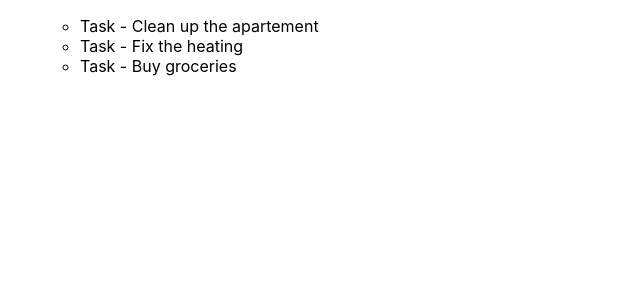
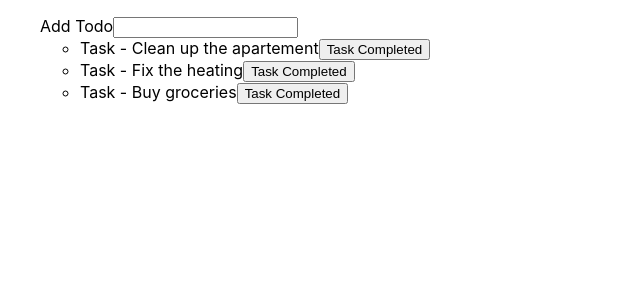
Before and after one commit to chrisAXZA/React-Projects, a React (Create React App) app in the folder todo-app2/: page / in a window 1280 px wide. Shown: the top 300 px of the page, without its empty margins (0-640 px from the left). Built offline with nearby package versions, Linux system fonts and the light colour scheme.

Commit message:
Implement deleteItem + addItem handlers

```diff
--- a/todo-app2/src/components/TodoItem.js
+++ b/todo-app2/src/components/TodoItem.js
@@ -1,9 +1,19 @@
-function TodoItem({ text }) {
+function TodoItem({
+    id,
+    text,
+    onDelete,
+}) {
     // console.log(text);
+
+    // const removeTaskHandler = () => console.log('Task removed!');
 
     return (
         // <li>Task - {todo.text}</li>
-        <li>Task - {text}</li>
+        <li>
+            Task - {text}
+            <button onClick={() => onDelete(id)}>Task Completed</button>
+            {/* <button onClick={onDelete}>Task Completed</button> */}
+        </li>
     );
 }
 
--- a/todo-app2/src/components/TodoList.js
+++ b/todo-app2/src/components/TodoList.js
@@ -1,19 +1,85 @@
+import { useState } from 'react';
+
 import TodoItem from "./TodoItem.js";
 
 function TodoList() {
-    const todos = [
+    const todoList = [
         { id: 1, text: 'Clean up the apartement' },
         { id: 2, text: 'Fix the heating' },
         { id: 3, text: 'Buy groceries' },
     ];
 
-    // will render todoList item
+    const [todos, setTodos] = useState(todoList);
+
+    // console.log('render');
+
+    // takes up function as first parameter and dependency-array as second parameter
+    // Function will be executed depending on the conditions specified inside of the array
+    // when empty function will be executed only once when given component is being mounted
+    // useEffect(() => {
+    //     console.log('>>> TodoList Mounted');
+    // }, []);
+
+    const todoAddBlurHandler = (event) => {
+        if (!event.target.value) {
+            return;
+        }
+
+        let todo = {
+            id: todos.length + 1,
+            text: event.target.value,
+        };
+
+        // Setter not only takes up value, but also function
+        // first variant in updating state
+        // setTodos([
+        //     ...todos,
+        //     todo,
+        // ]);
+
+        // second variant with state which indicate that current state is being modified,
+        // meaning current collection of todos that is being modified instead of taking collection
+        // in useState declaration (which might not be up to date)
+        setTodos((state) =>
+            // reference to state is not changed, component will not be re-rendered
+            // {
+            //     state.push(todo);
+            //     console.log(state);
+            //     return state;
+            // }
+
+            [
+                ...state,
+                todo,
+            ]
+        );
+
+        event.target.value = '';
+    };
+
+    const deleteTodoItemHandler = (id) => {
+        // console.log('Remove task with id >>> ', id);
+        // setTodos((state) => [...state].filter((x) => x.id !== id));
+
+        setTodos((state) => state.filter((x) => x.id !== id));
+    };
+
+    // will render todoList item => Race Condition Problem
     return (
-        <ul>
-            {/* {todos.map(({ id, text }) => <li key={id}>{text}</li>)} */}
-            {/* {todos.map((todo) => <TodoItem key={todo.id} todo={todo} />)} */}
-            {todos.map((todo) => <TodoItem key={todo.id} text={todo.text} />)}
-        </ul>
+        <>
+            <label htmlFor="todo-name">Add Todo</label>
+            <input id="todo-name" type="text" onBlur={todoAddBlurHandler} name="todo" />
+            {/* <button onClick={todoAddClickHandler}>Add Todo</button> */}
+            <ul>
+                {todos.map((todo) => <TodoItem key={todo.id} id={todo.id} text={todo.text} onDelete={deleteTodoItemHandler} />)}
+                {/* {todos.map((todo) => <TodoItem key={todo.id} id={todo.id} text={todo.text} onDelete={() => deleteTodoItemHandler(todo.id)} />)} */}
+                {/* {todos.map((todo) => <TodoItem key={todo.id} id={todo.id} text={todo.text} onDelete={deleteTodoItemHandler.bind(null, todo.id)} />)} */}
+
+                {/* <TodoItem key={1} text={'Pesho is back'} /> */}
+                {/* {todos.map(({ id, text }) => <li key={id}>{text}</li>)} */}
+                {/* {todos.map((todo) => <TodoItem key={todo.id} todo={todo} />)} */}
+            </ul>
+        </>
     );
 }
 
--- a/todo-app2/src/index.js
+++ b/todo-app2/src/index.js
@@ -6,9 +6,9 @@ import reportWebVitals from './reportWebVitals';
 
 const root = ReactDOM.createRoot(document.getElementById('root'));
 root.render(
-  <React.StrictMode>
+  <React.Fragment>
     <App />
-  </React.StrictMode>
+  </React.Fragment>
 );
 
 // If you want to start measuring performance in your app, pass a function
```
